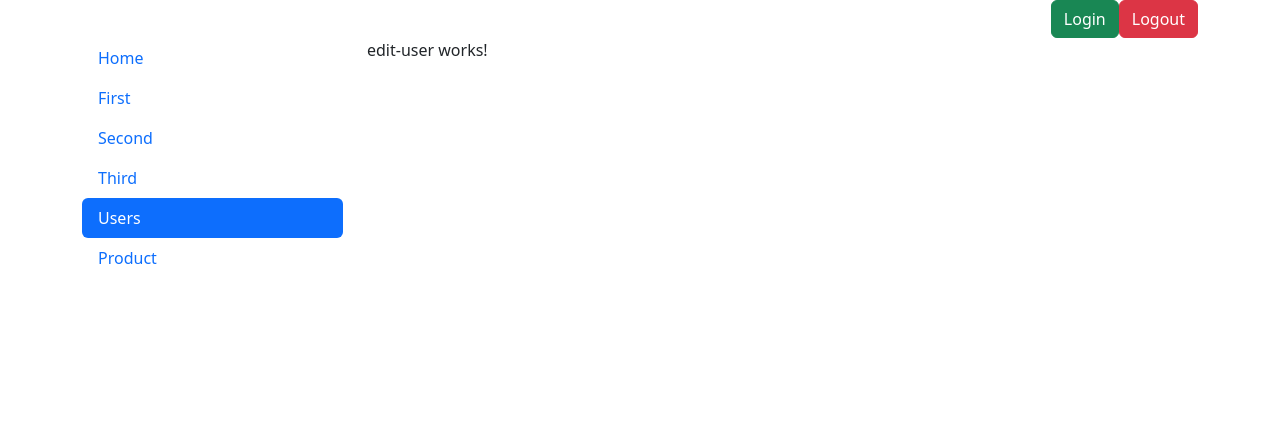
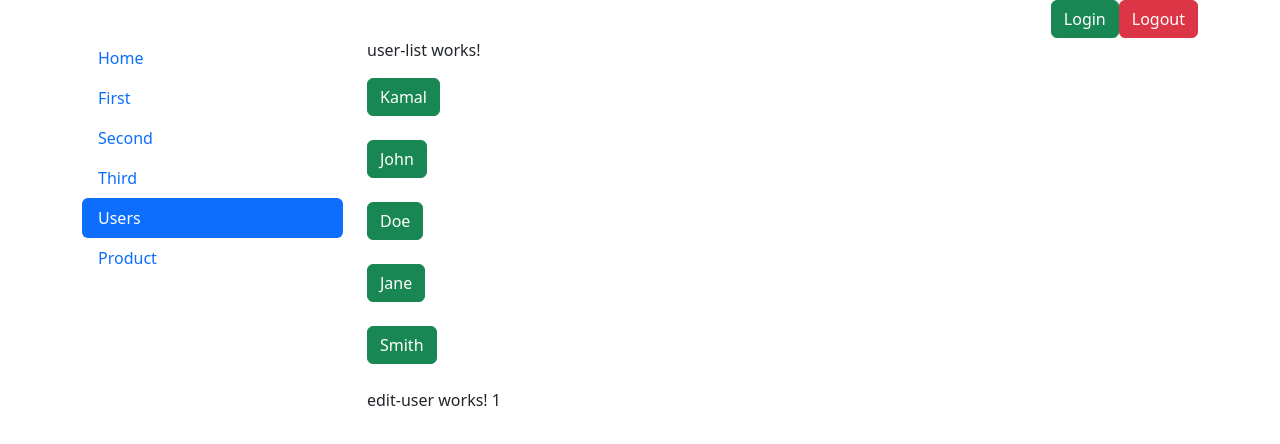
Before and after one commit to Pebhashi-Tharushika/angular-18-practice, an Angular app in the folder routes/: page /users/edit/1 in a window 1280 px wide. Shown: the top 444 px of the page. Built offline with nearby package versions, Linux system fonts and the light colour scheme.

Commit message:
ngOnChanges instead of ngOnInit

```diff
--- a/routes/src/app/edit-user/edit-user.component.html
+++ b/routes/src/app/edit-user/edit-user.component.html
@@ -1 +1 @@
-<p>edit-user works!</p>
+<p>edit-user works! {{id}}</p>
--- a/routes/src/app/edit-user/edit-user.component.ts
+++ b/routes/src/app/edit-user/edit-user.component.ts
@@ -1,4 +1,4 @@
-import { Component, Input, OnInit } from '@angular/core';
+import { Component, Input, OnChanges, OnInit, SimpleChanges } from '@angular/core';
 
 @Component({
   selector: 'app-edit-user',
@@ -7,16 +7,21 @@ import { Component, Input, OnInit } from '@angular/core';
   templateUrl: './edit-user.component.html',
   styleUrl: './edit-user.component.css'
 })
-export class EditUserComponent implements OnInit {
+export class EditUserComponent implements OnChanges {
 
   @Input() id !: number;
 
   constructor() {
     // console.log(this.id); //undefined
   }
-
-  ngOnInit(): void {
-    console.log(this.id); // 1
+  ngOnChanges(changes: SimpleChanges): void {
+    if (changes['id']) {
+      console.log(this.id);
+    }
   }
 
+  // ngOnInit(): void {
+  //   console.log(this.id); // 1
+  // }
+
 }
--- a/routes/src/app/user-list/user-list.component.html
+++ b/routes/src/app/user-list/user-list.component.html
@@ -5,3 +5,5 @@
     <button class="btn btn-success mb-4" [routerLink]="['/users/edit',user.id]">
         {{user.name}}</button><br>
 }
+
+<router-outlet></router-outlet>
--- a/routes/src/app/user-list/user-list.component.ts
+++ b/routes/src/app/user-list/user-list.component.ts
@@ -1,11 +1,11 @@
 import { Component, inject } from '@angular/core';
-import { RouterLink } from '@angular/router';
+import { RouterLink, RouterOutlet } from '@angular/router';
 import { UserService } from '../services/user.service';
 
 @Component({
   selector: 'app-user-list',
   standalone: true,
-  imports: [RouterLink],
+  imports: [RouterLink,RouterOutlet],
   templateUrl: './user-list.component.html',
   styleUrl: './user-list.component.css'
 })
```
Also changed, not shown: routes/src/app/app.routes.ts (+15 -5 lines).
